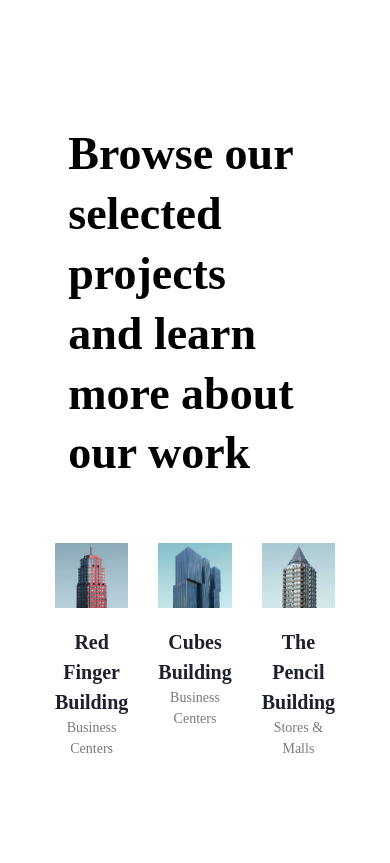
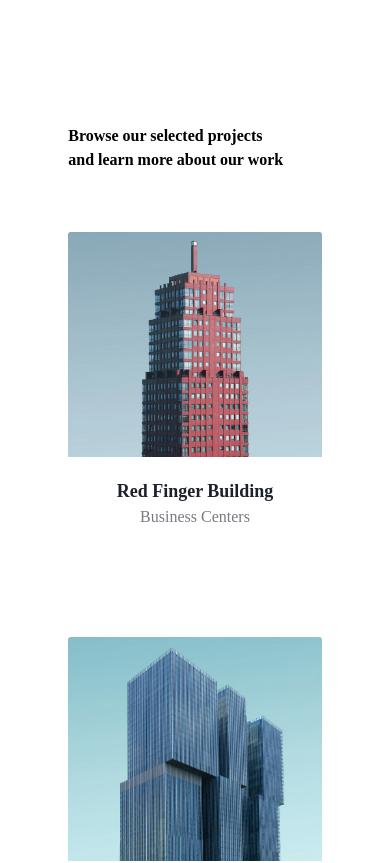
Before and after one commit to MrSuharik91/createx, a Vue app: page / in a window 390 px wide. Shown: the part 4460-5323 px from the top of the page. Built offline with nearby package versions, Linux system fonts and the light colour scheme.

Commit message:
change selected

```diff
--- a/src/components/selected.vue
+++ b/src/components/selected.vue
@@ -90,4 +90,55 @@
   width: 100%;
   margin-top: 60px;
 }
+@media (max-width: 900px) {
+  .selected h1 {
+    font-size: 34px;
+    line-height: 44px;
+  }
+  .projects h2 {
+    font-size: 16px;
+    line-height: 26px;
+  }
+}
+@media (max-width: 750px) {
+  .projects h2 {
+    font-size: 13px;
+    line-height: 22px;
+  }
+  .selected h1 {
+    font-size: 30px;
+    line-height: 40px;
+  }
+}
+
+@media (max-width: 600px) {
+  .selected h1 {
+    font-size: 24px;
+    line-height: 34px;
+  }
+  .projects {
+    grid-template-columns: 1fr;
+  }
+  .projects h2 {
+    font-size: 18px;
+    line-height: 30px;
+  }
+  .projects p {
+    font-size: 16px;
+  }
+}
+@media (max-width: 450px) {
+  .selected h1 {
+    font-size: 16px;
+    line-height: 24px;
+  }
+}
+
+@media (max-width: 350px) {
+  .selected h1 {
+    font-size: 13px;
+    line-height: 20px;
+    text-align: center;
+  }
+}
 </style>
```
